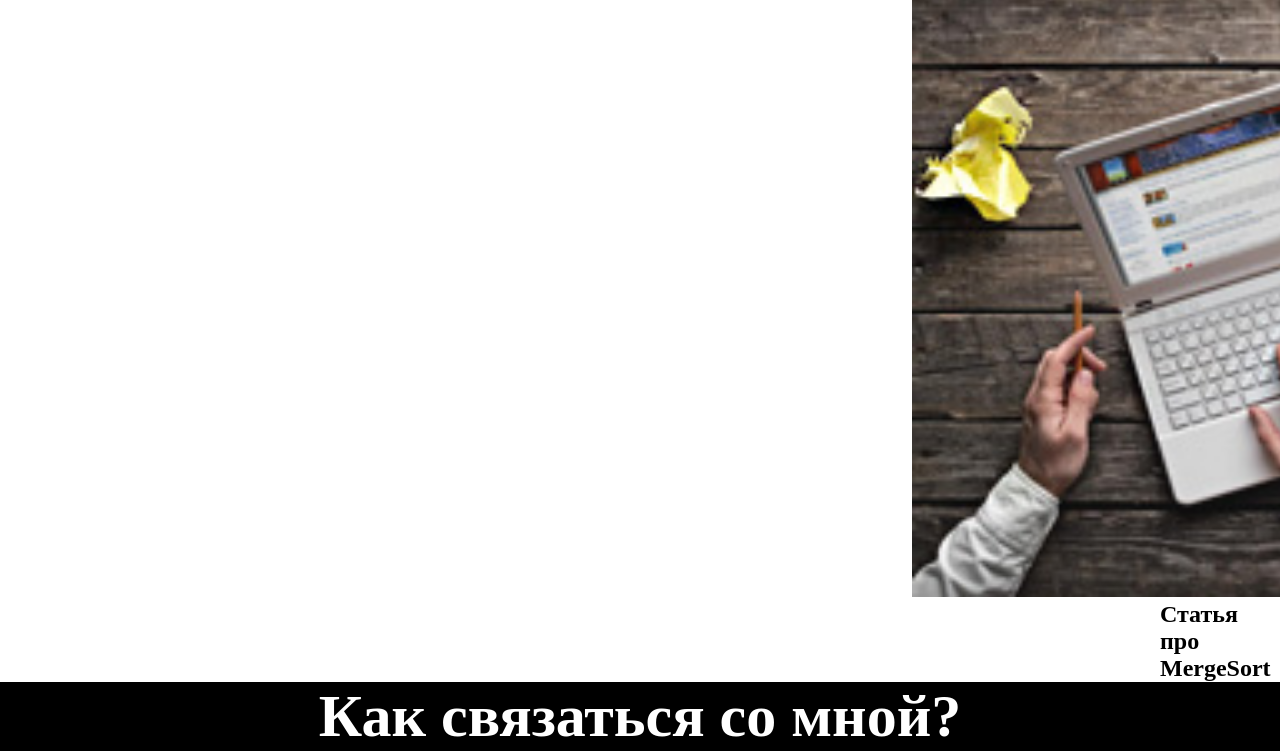
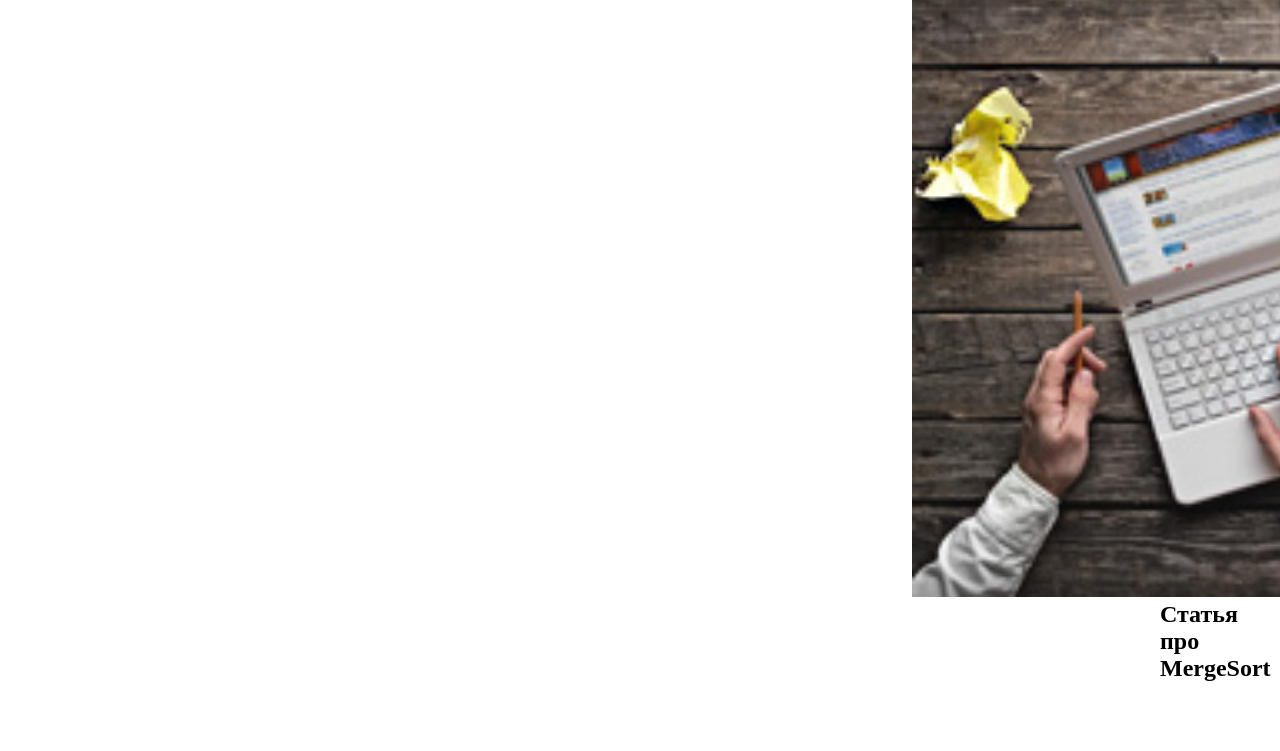
Before and after one commit to StickyLarva/-1, a plain HTML site: page html.html in a window 1280 px wide. Shown: the part 2222-2973 px from the top of the page. After the commit the page ends 2904 px from the top, so only its background shows below. Drawn offline with Linux system fonts and the light colour scheme.

Commit message:
Update html.html

```diff
--- a/html.html
+++ b/html.html
@@ -51,11 +51,5 @@
                 <h1 class="stt2">Статья про MergeSort</h1>
         </div>
     </section>
-    <section class="last">
-        <div class="text4">
-            <h1>Как связаться со мной?</h1>
-        </div>
-        <div> </div>
-    </section>
 </body>
 </html>
```
